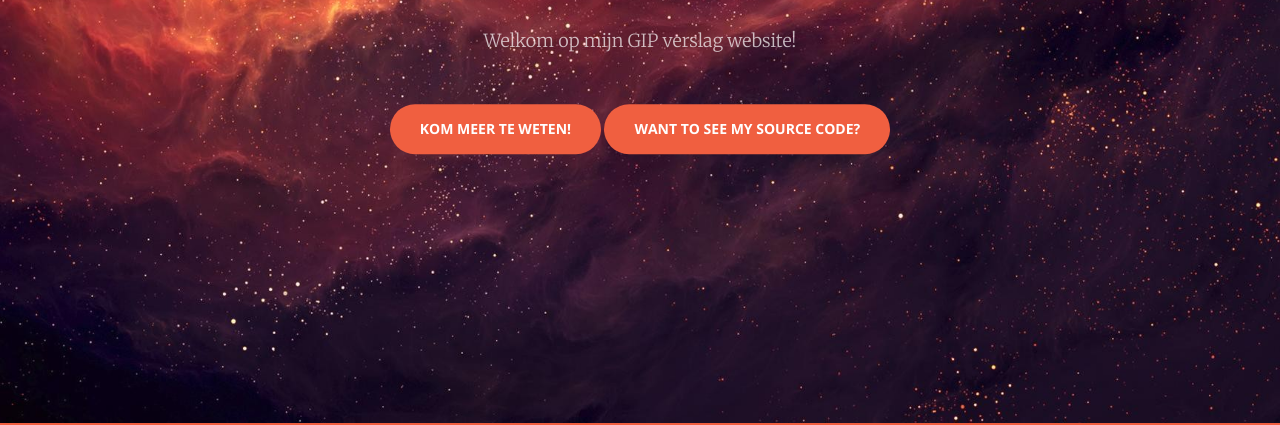
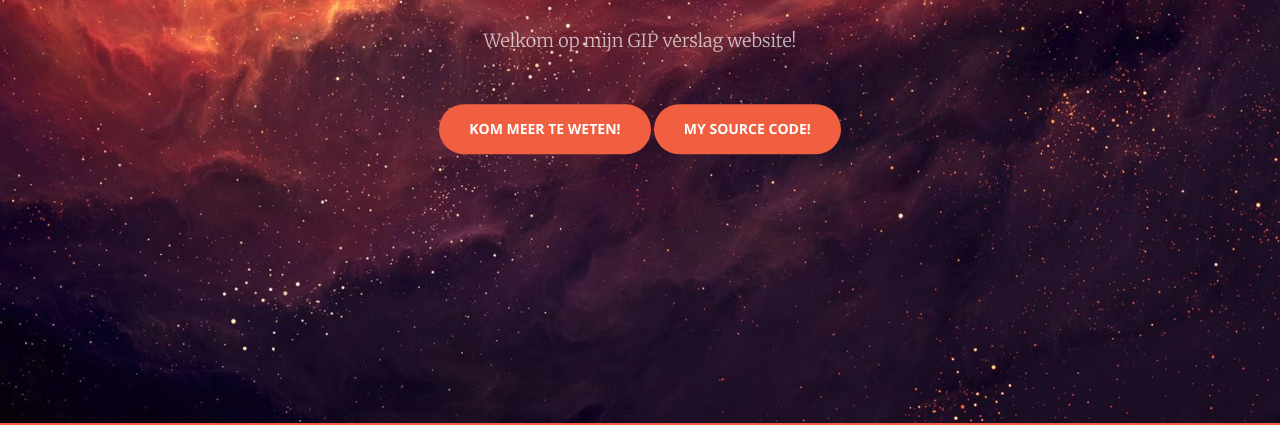
Before and after one commit to nicolas-helsen/nicolas-helsen.github.io, a plain HTML site: page index.html in a window 1280 px wide. Shown: the part 377-802 px from the top of the page. Drawn offline with nearby package versions, Linux system fonts and the light colour scheme.

Commit message:
Quick update

```diff
--- a/index.html
+++ b/index.html
@@ -79,7 +79,7 @@
             <hr>
             <p>Welkom op mijn GIP verslag website!</p>
             <a href="#about" class="btn btn-primary btn-xl wow tada page-scroll">Kom meer te weten!</a>
-            <a href="https://gitlab.com/nicolas-helsen/my-gip-website" class="btn btn-primary btn-xl wow tada">Want to see my source code?</a>
+            <a href="https://gitlab.com/nicolas-helsen/my-gip-website" class="btn btn-primary btn-xl wow tada">My source code!</a>
         </div>
     </div>
 </header>
```
